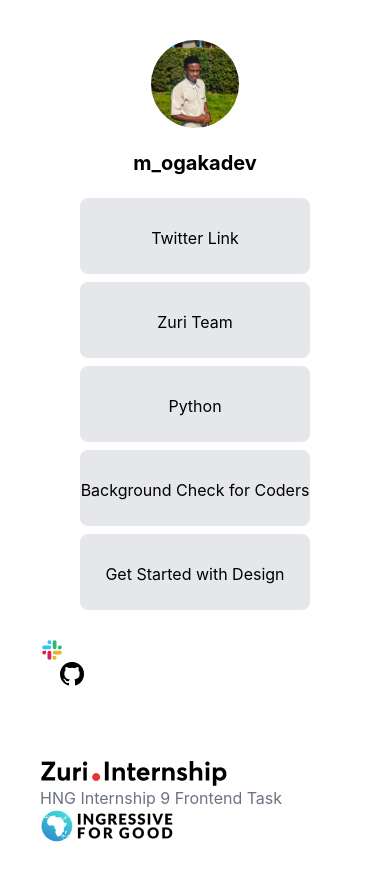
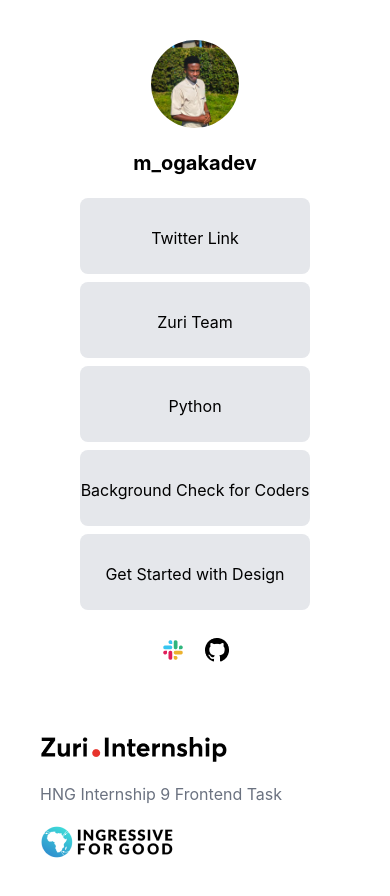
Before and after one commit to Mogakamo/linktree-clone, a React (Vite) app: page / in a window 390 px wide. Shown: the top 896 px of the page. Built offline with nearby package versions, Linux system fonts and the light colour scheme.

Commit message:
[fix]: mobile responsiveness

```diff
--- a/src/components/Footer.tsx
+++ b/src/components/Footer.tsx
@@ -4,7 +4,7 @@
 
 const Footer = () => {
   return (
-    <div className="py-[48px] flex md:flex-row flex-col items-start justify-start md:items-center w-full md:justify-between">
+    <div className="py-[48px] space-y-5 flex md:flex-row flex-col items-start justify-start md:items-center w-full md:justify-between">
       <a href="https://training.zuri.team/">
         <img src={zuri} alt="Zuri Team" />
       </a>
--- a/src/components/Socials.tsx
+++ b/src/components/Socials.tsx
@@ -4,7 +4,7 @@
 
 const Socials = () => {
   return (
-    <div className="flex md:flex-row flex-col items-start justify-start md:items-center w-full md:justify-center space-x-5 py-5">
+    <div className="flex flex-row items-center w-full justify-center space-x-5 py-5">
         <a href="#mog.dev">
             <img src={slack} alt="username" />
         </a>
```
